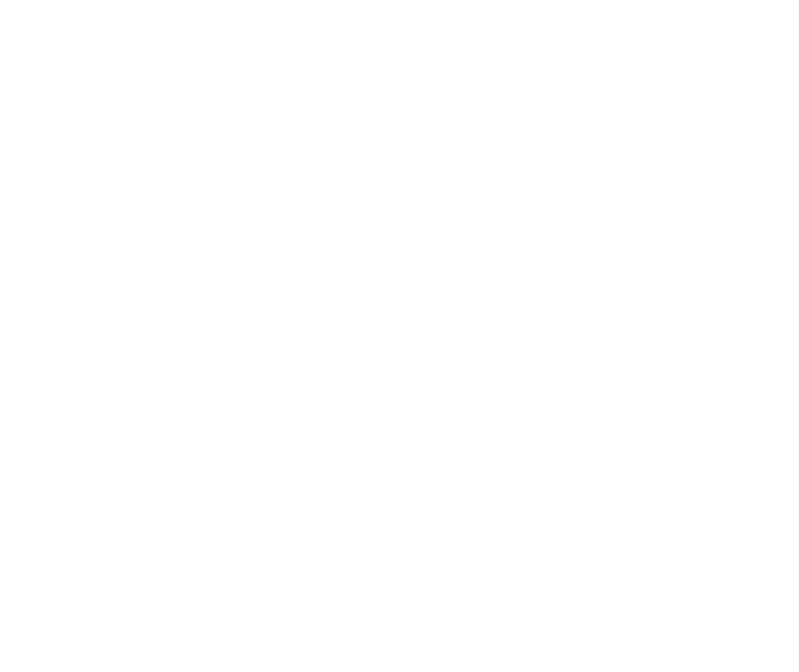
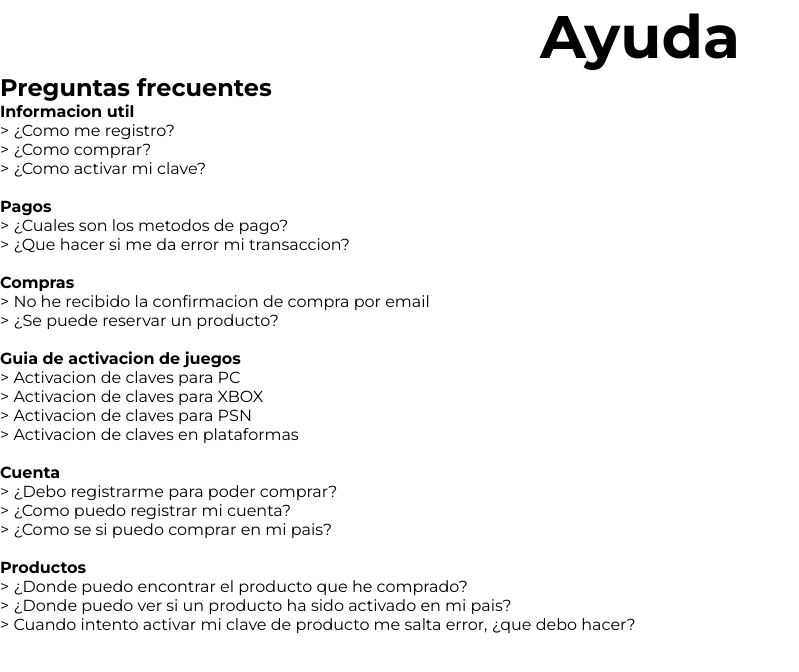
Before and after one commit to Vulthanos/web, a plain HTML site: page HTML Files/help.html in a window 1280 px wide. Shown: the whole page, without its empty margins (0-799 px from the left). Drawn offline with Linux system fonts and the light colour scheme.

Commit message:
Version 1 pagina de ayuda

```diff
--- /dev/null
+++ b/HTML Files/help-style.css
@@ -0,0 +1,17 @@
+*{
+    margin: 0;
+    padding: 0;
+}
+
+body{
+    font-family: Montserrat, sans-serif;
+    background: #fff;
+}
+
+.pagina-ayuda{
+    text-align: center;
+    font-size: 30px;
+    font-style: normal;
+    font-weight: normal;
+    color: #000000;
+}
--- a/HTML Files/help.html
+++ b/HTML Files/help.html
@@ -2,9 +2,90 @@
 <html lang="en">
 <head>
     <meta charset="UTF-8">
-    <title>AYUDA</title>
+    <link href="https://fonts.googleapis.com/css2?family=Montserrat:wght@300;400;500;700;900&family=Raleway:wght@300;400;700&display=swap" rel="stylesheet">
+    <link href="help-style.css" rel="stylesheet">
+    <title>VULTHANOS</title>
 </head>
 <body>
+<div class="pagina-ayuda">
+    <h1 class="titulo-pagina-ayuda">Ayuda</h1>
+</div>
 
+<div class="columns">
+    <h2 class="titulo-seccion">Preguntas frecuentes</h2>
+    <div class="columna-izq">
+        <div class="informacion-util">
+            <div class="informacion-util"><strong>Informacion util</strong></div>
+            <nav class="menu-nav-info">
+                <ul>
+                    <li class="menu-nav"> > ¿Como me registro? </li>
+                    <li class="menu-nav"> > ¿Como comprar? </li>
+                    <li class="menu-nav"> > ¿Como activar mi clave? </li>
+                </ul>
+                <br>
+            </nav>
+
+            <div class="pagos"><strong>Pagos</strong></div>
+            <nav class="menu-nav-pagos">
+                <ul>
+                    <li class="menu-nav"> > ¿Cuales son los metodos de pago? </li>
+                    <li class="menu-nav"> > ¿Que hacer si me da error mi transaccion? </li>
+                </ul>
+                <br>
+            </nav>
+
+            <div class="compras"><strong>Compras</strong></div>
+            <nav class="menu-nav-compras">
+                <ul>
+                    <li class="menu-nav"> > No he recibido la confirmacion de compra por email </li>
+                    <li class="menu-nav"> > ¿Se puede reservar un producto? </li>
+                </ul>
+                <br>
+            </nav>
+
+            <div class="activacion-juegos"><strong>Guia de activacion de juegos</strong></div>
+            <nav class="menu-nav-juegos">
+                <ul>
+                    <li class="menu-nav"> > Activacion de claves para PC</li>
+                    <li class="menu-nav"> > Activacion de claves para XBOX</li>
+                    <li class="menu-nav"> > Activacion de claves para PSN</li>
+                    <li class="menu-nav"> > Activacion de claves en plataformas</li>
+                </ul>
+                <br>
+            </nav>
+
+            <div class="pregunta-cuenta"><strong>Cuenta</strong></div>
+            <nav class="menu-nav-cuenta">
+                <ul>
+                    <li class="menu-nav"> > ¿Debo registrarme para poder comprar?</li>
+                    <li class="menu-nav"> > ¿Como puedo registrar mi cuenta?</li>
+                    <li class="menu-nav"> > ¿Como se si puedo comprar en mi pais?</li>
+                </ul>
+                <br>
+            </nav>
+
+            <div class="pregunta-productos"><strong>Productos</strong></div>
+            <nav class="menu-nav-productos">
+                <ul>
+                    <li class="menu-nav"> > ¿Donde puedo encontrar el producto que he comprado? </li>
+                    <li class="menu-nav"> > ¿Donde puedo ver si un producto ha sido activado en mi pais?</li>
+                    <li class="menu-nav"> > Cuando intento activar mi clave de producto me salta error, ¿que debo hacer? </li>
+                </ul>
+                <br>
+            </nav>
+
+        </div>
+
+
+    </div>
+
+    <div class="columna-centro">
+
+    </div>
+
+    <div class="columna-der">
+
+    </div>
+</div>
 </body>
 </html>
```
